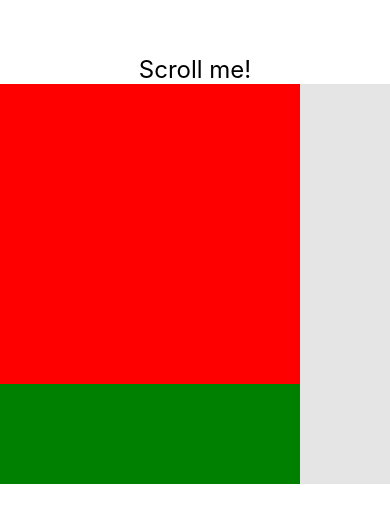
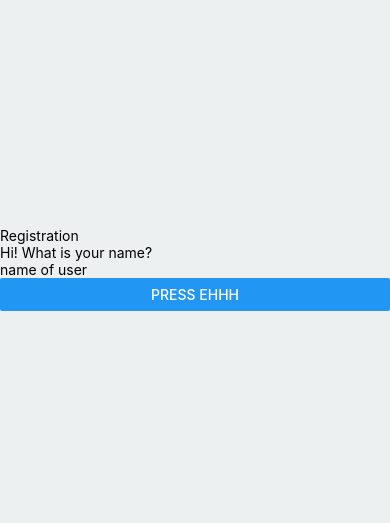
Before and after one commit to Dango3010/Woof_Instagram, a React Native app: screen / in a window 390 px wide. Shown: the part 153-676 px from the top of the page. Built offline with nearby package versions, Linux system fonts and the light colour scheme.

Commit message:
add states to multiple inputs

```diff
--- a/App.js
+++ b/App.js
@@ -1,85 +1,47 @@
-// import { StatusBar } from 'expo-status-bar';
-// import { StyleSheet, Text, View, Image } from 'react-native'; //View and Text = core components
+import React, {useState} from 'react';
+import { View, Text, TextInput } from 'react-native';
+import { Button } from 'react-native-web';
 
-// const image = require('./src/images/corn.jpeg');
+const App = () => (
+  <View style={{ flex: 1, justifyContent: 'center', backgroundColor: '#ecf0f1' }}>
+  <Text>Registration</Text>
+    <Input
+      placeholder='name of user'
+      dataKey='userName'
+    />
+  </View>
+);
 
-// export default function App() {
-//   return (
-//     <View style={styles.container}>
-//       <Text
-//       style={{
-//         fontWeight: 'bold',
-//         backgroundColor: 'yellow',
-//         marginBottom: '20px'
-//         }}
-//       >
-//       How are you???
-//       </Text>
-
-//       <Image
-//         style={{width: 100, height: 100}}
-//         source={image}
-//       />
-//       <StatusBar style="auto" />
-//     </View>
-//   );
-// }
-
-// const styles = StyleSheet.create({
-//   container: {
-//     flex: 1,
-//     backgroundColor: '#FFFFF',
-//     alignItems: 'center',
-//     justifyContent: 'center',
-//   },
-// });
-
-import React, {useState} from 'react';
-import { Button, Text, View, ScrollView, TextInput } from 'react-native';
-
-const App = () => {
-  const [pressedButton, setPressedButton] = useState(0);
-  const [name, setName] = useState('');
+export const Input = (props) => {
+  const [data, setData] = useState({
+    userName: '',
+    email: '',
+    password: '',
+    petName: '',
+    petBirthDate: '',
+    breed: '',
+    FavouriteToy: ''
+  });
 
   return (
-   <View style={{ flex: 1, justifyContent: 'center' }}>
-    <Text style={{ fontSize: 24, textAlign: 'center' }}>
-      Scroll me!
-    </Text>
-    <View style={{ height: 400, backgroundColor: '#e5e5e5' }}>
-      {/* This is our scrollable area */}
-      <ScrollView horizontal={false}>
-        {/* remove horizontal if u want ur content to be scrollable vertically */}
-        <View style={{ width: 300, height: 300, backgroundColor: 'red' }} />
-        <View style={{ width: 300, height: 300, backgroundColor: 'green' }} />
-        <View style={{ width: 300, height: 300, backgroundColor: 'blue' }} />
-        <Button
-          title='Click me!'
-          onPress={() => setPressedButton(pressedButton + 1)}
-          disabled={pressedButton >= 2}
-        />
-        <Text>
-          {pressedButton >= 1
-          ? `the button is pressed ${pressedButton} times`
-          : 'the button isn\'t pressed yet'}
-        </Text>
-
-        <Button
-          title='Reset!'
-          onPress={() => setPressedButton(0)}
-        />
-
-        <Text>
-          {name ? `hi, ${name}` : "What's your name?"}
-        </Text>
-
-        <TextInput
-          onChangeText={text => setName(text)}
-          secureTextEntry={true}
-        />
-      </ScrollView>
+    <View>
+      <Text>{data[props.dataKey] ? `Hi! ${data[props.dataKey]}` : 'Hi! What is your name?'}</Text>
+      <TextInput
+        value={data[props.dataKey]}
+        placeholder={props.placeholder}
+        onChangeText={text => {
+          setData(prev => ({
+            ...prev,
+            [props.dataKey] : text
+          }))
+        }}
+      />
+      <Button
+        title='press ehhh'
+        onPress={() => console.log(data)}
+      />
     </View>
-  </View>
-)};
+  )
+}
 
 export default App;
```
